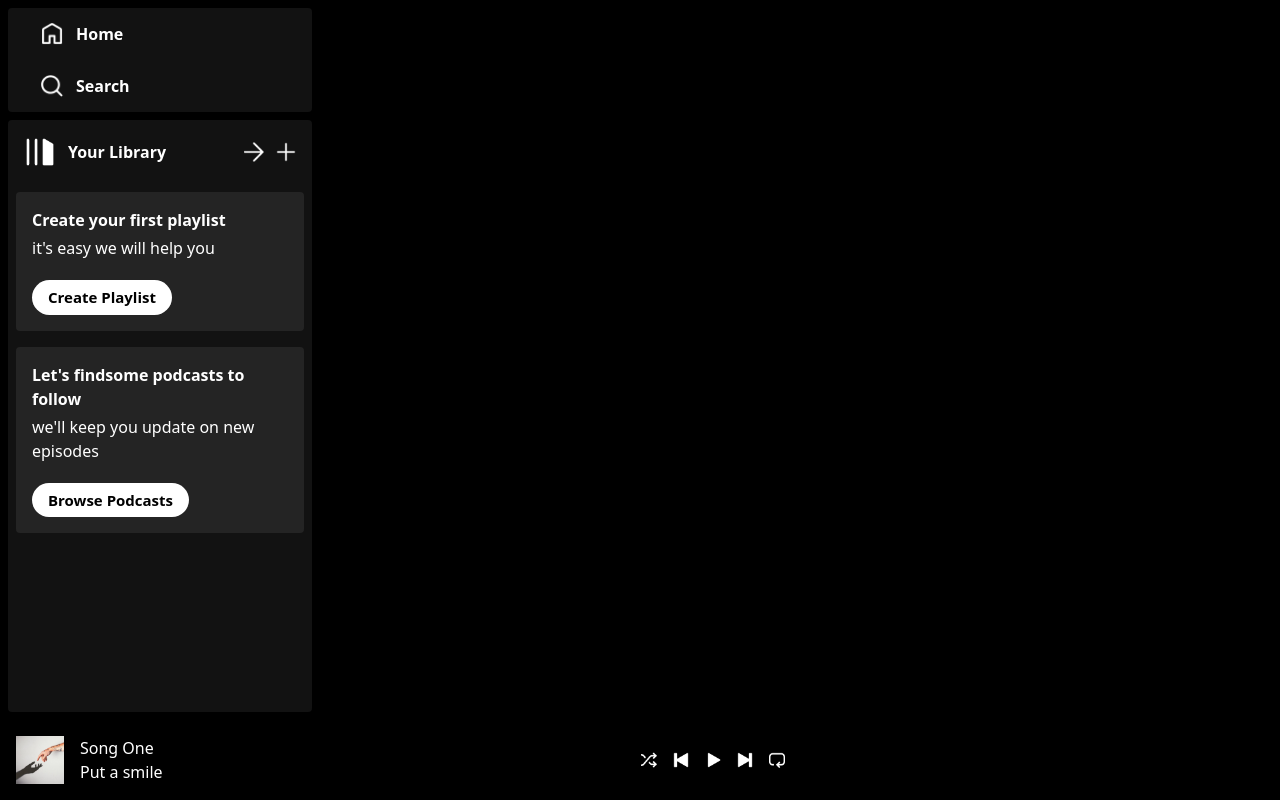
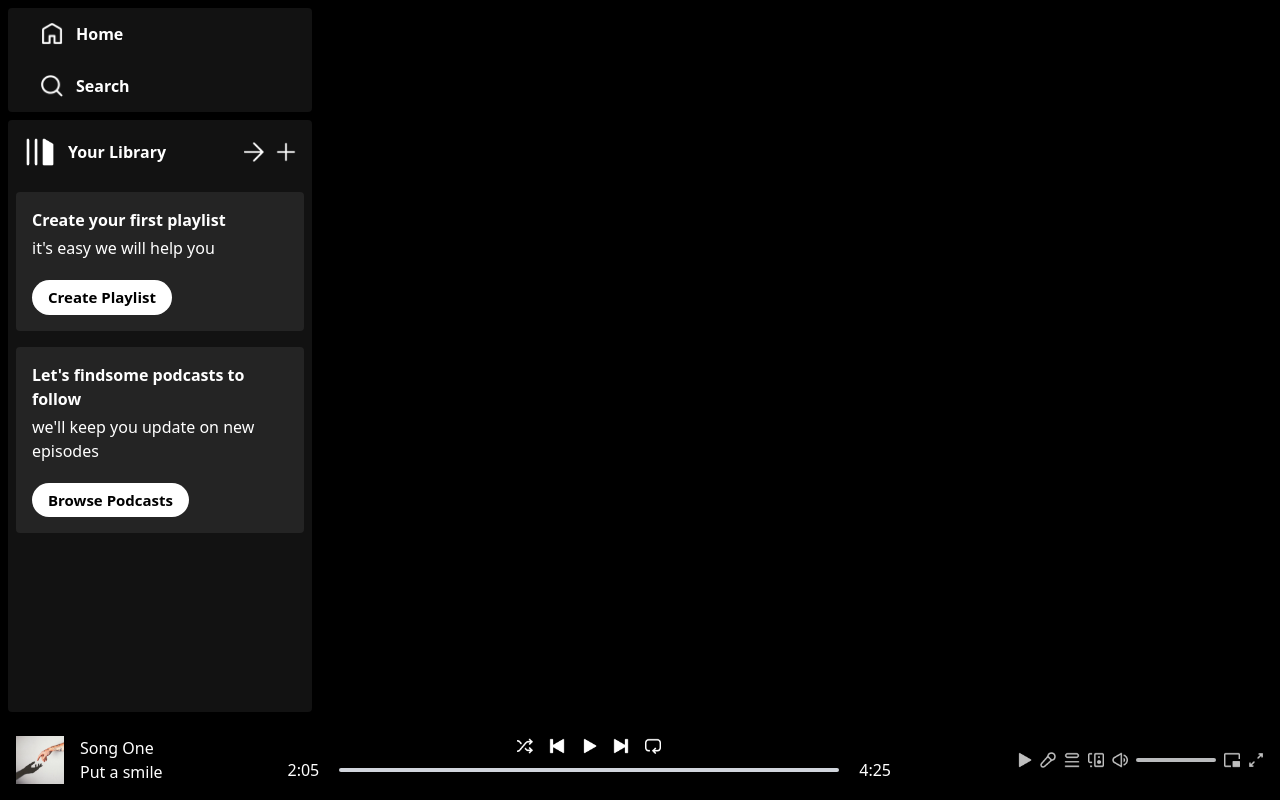
Before and after one commit to Nikita-kanwar/Spotify-Frontend-Clone, a React (Vite) app: page / in a window 1280 px wide. Built offline with nearby package versions, Linux system fonts and the light colour scheme.

Commit message:
UI complete

```diff
--- a/src/Components/Player.jsx
+++ b/src/Components/Player.jsx
@@ -19,6 +19,25 @@
                        <img className='w-4 cursor-pointer' src={assets.next_icon} alt="" />
                        <img className='w-4 cursor-pointer' src={assets.loop_icon} alt="" />
               </div>
+              <div className='flex items-center gap-5'>
+                  <p>2:05</p>
+                  <div className='w-[60vw] max-w-[500px] bg-gray-300 rounded-full cursor-pointer  '>
+                 <hr className='h-1 border-none w-0 bg-green-800 rounded-full' />
+                  </div>
+                  <p>4:25</p>
+              </div>
+        </div>
+        <div className='hidden lg:flex items-center gap-2 opacity-75'>
+           <img className='w-4' src={assets.play_icon} alt="" />
+           <img className='w-4' src={assets.mic_icon} alt="" />
+           <img className='w-4' src={assets.queue_icon} alt="" />
+           <img className='w-4' src={assets.speaker_icon} alt="" />
+           <img className='w-4' src={assets.volume_icon} alt="" />
+           <div className='w-20 bg-slate-50 h-1 rounded'>
+
+           </div>
+           <img className='w-4' src={assets.mini_player_icon} alt="" />
+           <img className='w-4' src={assets.zoom_icon} alt="" />
         </div>
    </div>
   )
```
